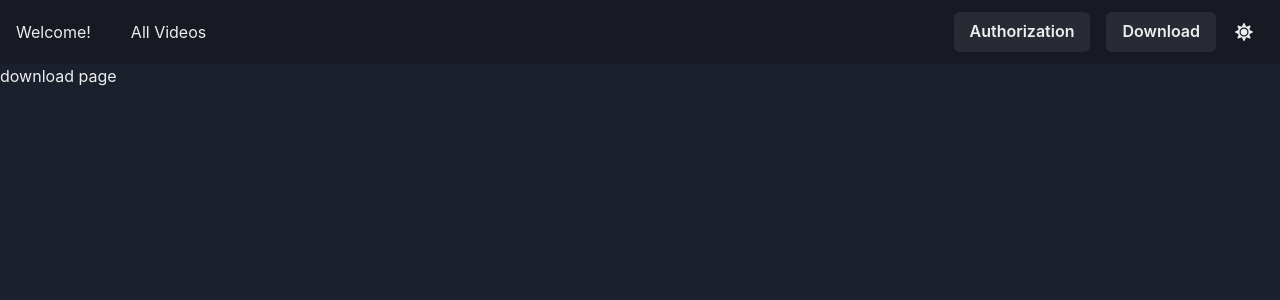
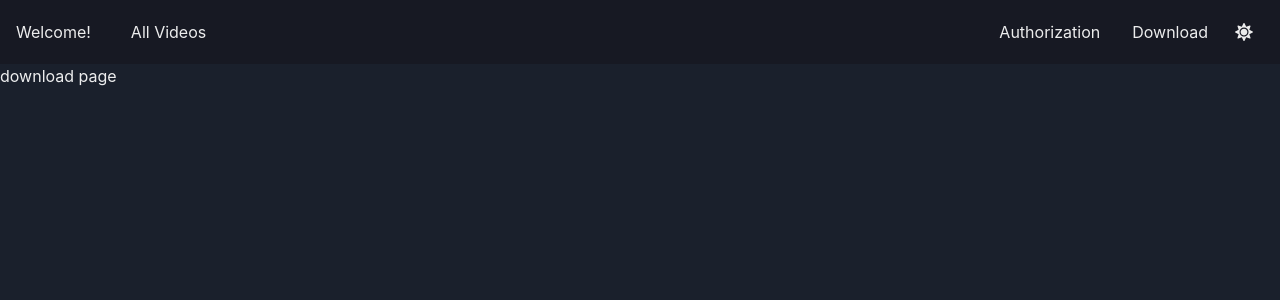
Before and after one commit to DennITtoday/clone-0.0, a Next.js app: page /videos/create in a window 1280 px wide. Shown: the top 300 px of the page. Built offline with nearby package versions, Linux system fonts and the light colour scheme.

Commit message:
navBar changes

```diff
--- a/components/Navbar.tsx
+++ b/components/Navbar.tsx
@@ -69,8 +69,20 @@ export default function Simple() {
                 minW={0}>
               </MenuButton>
               <Stack spacing={4} direction='row' align='center'>
-                <Link href='/auth/login'> <Button>Authorization</Button></Link>
-                <Link href='/videos/create'> <Button>Download</Button></Link>
+                <Link px={2}
+                  py={1}
+                  rounded={'md'}
+                  _hover={{
+                    textDecoration: 'none',
+                    bg: useColorModeValue('gray.200', 'gray.700'),
+                  }} href='/auth/login'> Authorization</Link>
+                <Link px={2}
+                  py={1}
+                  rounded={'md'}
+                  _hover={{
+                    textDecoration: 'none',
+                    bg: useColorModeValue('gray.200', 'gray.700'),
+                  }} href='/videos/create'> Download</Link>
               </Stack>
               <ColorModeSwitcher />
             </Menu>
```
Also changed, not shown: pages/videos/[id].tsx (+10 -8 lines).
